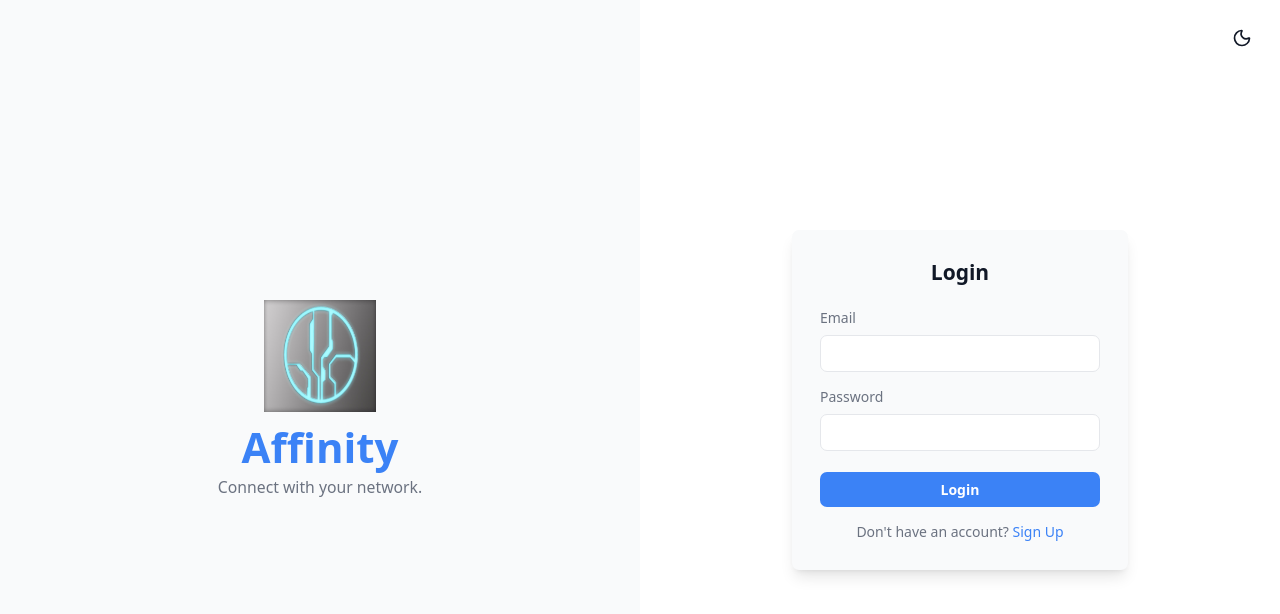
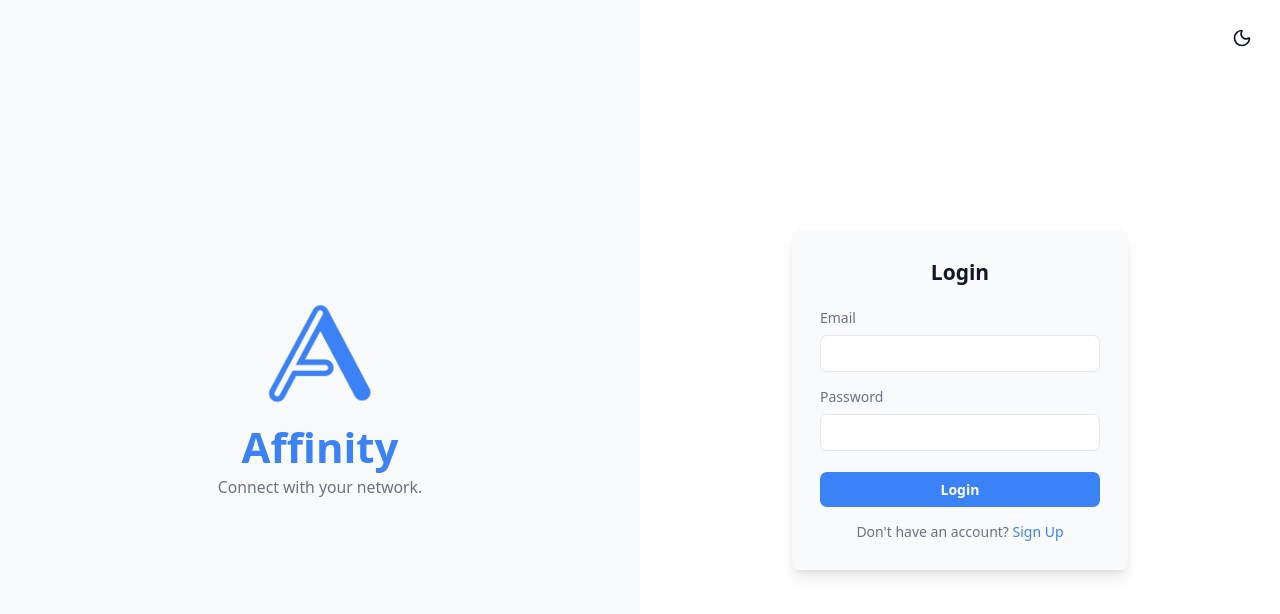
Before and after one commit to Stonky-Boi/Affinity, a React (Vite) app in the folder frontend/: page /login in a window 1280 px wide. Shown: the top 614 px of the page. Built offline with nearby package versions, Linux system fonts and the light colour scheme.

Commit message:
remove the ugly ahh logo for something better

```diff
--- a/frontend/src/pages/LoginPage.tsx
+++ b/frontend/src/pages/LoginPage.tsx
@@ -53,7 +53,7 @@ function LoginPage() {
             </div>
             <div className="hidden lg:flex flex-1 flex-col justify-center items-center p-8 bg-surface">
                 <img
-                    src="/affinity-logo.jpg"
+                    src="/affinity-logo.png"
                     alt="Affinity Logo"
                     className="w-32 h-32 mb-4 text-accent"
                 />
--- a/frontend/src/pages/SignupPage.tsx
+++ b/frontend/src/pages/SignupPage.tsx
@@ -45,7 +45,7 @@ function SignupPage() {
             </div>
             <div className="hidden lg:flex flex-1 flex-col justify-center items-center p-8 bg-surface">
                 <img
-                    src="/affinity-logo.jpg"
+                    src="/affinity-logo.png"
                     alt="Affinity Logo"
                     className="w-32 h-32 mb-4 text-accent"
                 />
```
Also changed, not shown: frontend/public/affinity-logo.png (added), 1 other file (tests, documents, lock files or other folders).
